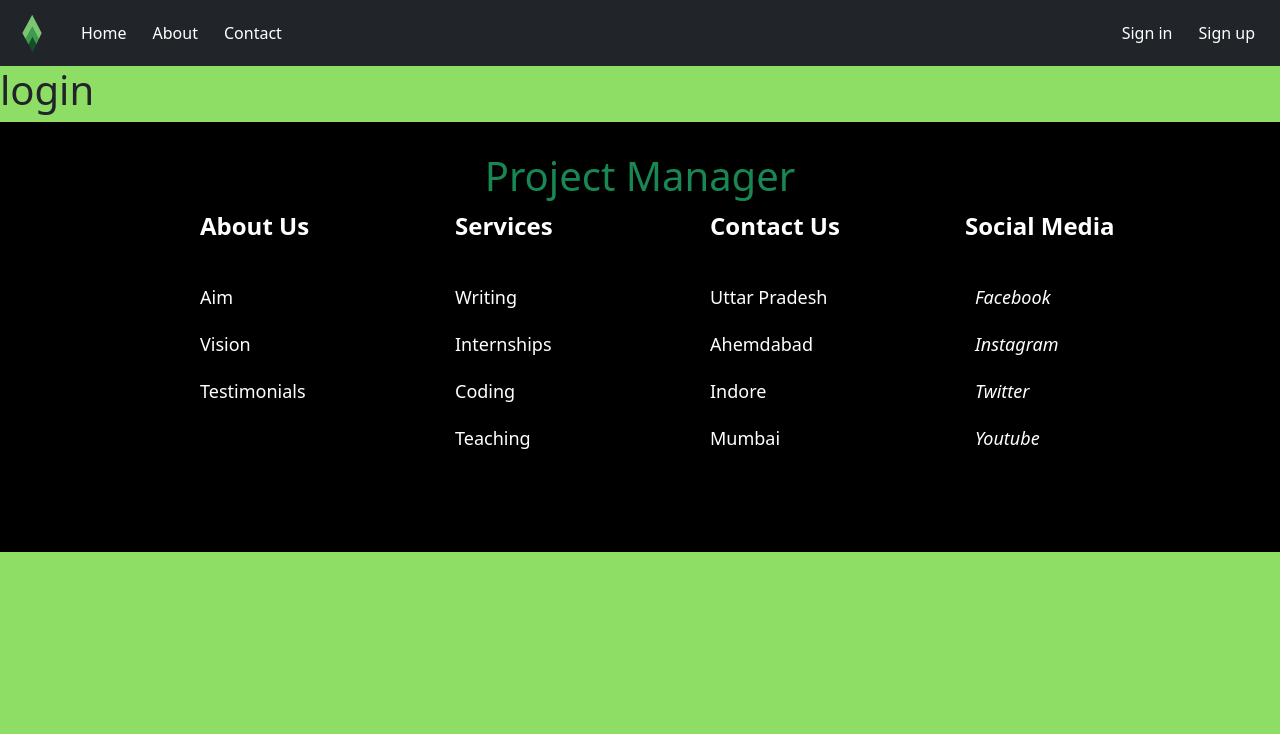
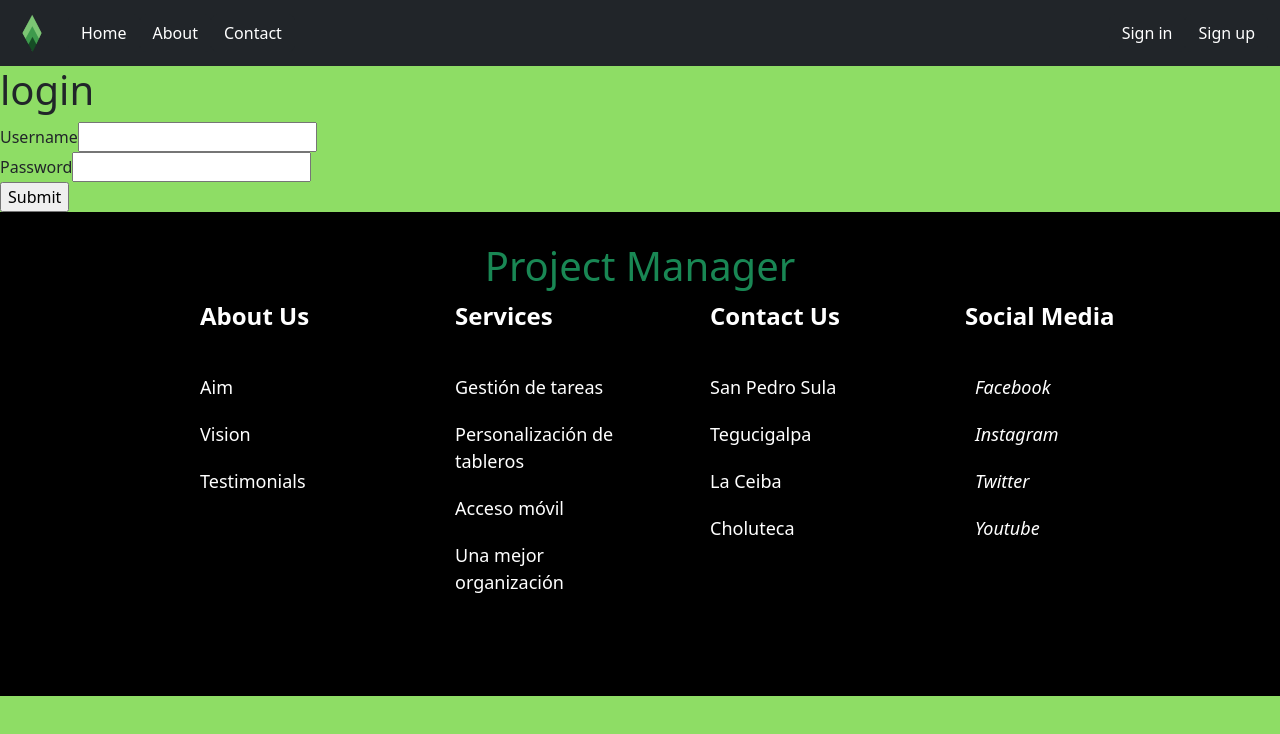
Before and after one commit to JorgeML01/project-manager, a React (Create React App) app in the folder project-manager-app/: page /login in a window 1280 px wide. Shown: the top 734 px of the page. Built offline with nearby package versions, Linux system fonts and the light colour scheme.

Commit message:
first login update

```diff
--- a/project-manager-app/src/App.js
+++ b/project-manager-app/src/App.js
@@ -4,6 +4,7 @@ import NavigationBar from "./pages/NavigationBar/NavigationBar";
 import Footer from "./pages/Footer/Footer";
 import Slider from "./components/Slider";
 import MainPageImages from "./components/MainPageImages/MainPageImages";
+import LoginForm from "./pages/Login/Login";
 
 const Home = () => {
   return (
@@ -14,9 +15,6 @@ const Home = () => {
     </>
   );
 };
-
-//! Ésto se pondría nada más si estuviéramos haciendo el Home en un archivo aparte.
-//export default Home;
 
 const About = () => {
   return (
@@ -38,6 +36,7 @@ const Login = () => {
   return (
     <>
       <h1>login</h1>
+      <LoginForm />
     </>
   );
 };
--- a/project-manager-app/src/pages/Footer/Footer.jsx
+++ b/project-manager-app/src/pages/Footer/Footer.jsx
@@ -24,17 +24,17 @@ const Footer = () => {
           </Column>
           <Column>
             <Heading>Services</Heading>
-            <FooterLink href="#">Writing</FooterLink>
-            <FooterLink href="#">Internships</FooterLink>
-            <FooterLink href="#">Coding</FooterLink>
-            <FooterLink href="#">Teaching</FooterLink>
+            <FooterLink href="#">Gestión de tareas</FooterLink>
+            <FooterLink href="#">Personalización de tableros</FooterLink>
+            <FooterLink href="#">Acceso móvil</FooterLink>
+            <FooterLink href="#">Una mejor organización</FooterLink>
           </Column>
           <Column>
             <Heading>Contact Us</Heading>
-            <FooterLink href="#">Uttar Pradesh</FooterLink>
-            <FooterLink href="#">Ahemdabad</FooterLink>
-            <FooterLink href="#">Indore</FooterLink>
-            <FooterLink href="#">Mumbai</FooterLink>
+            <FooterLink href="#">San Pedro Sula</FooterLink>
+            <FooterLink href="#">Tegucigalpa</FooterLink>
+            <FooterLink href="#">La Ceiba</FooterLink>
+            <FooterLink href="#">Choluteca</FooterLink>
           </Column>
           <Column>
             <Heading>Social Media</Heading>
--- /dev/null
+++ b/project-manager-app/src/pages/Login/Login.jsx
@@ -0,0 +1,25 @@
+function LoginForm() {
+  return (
+    <>
+      <div className="form">
+        <form>
+          <div className="input-container">
+            <label>Username </label>
+            <input type="text" name="uname" required />
+            {/* {renderErrorMessage("uname")} */}
+          </div>
+          <div className="input-container">
+            <label>Password </label>
+            <input type="password" name="pass" required />
+            {/* {renderErrorMessage("pass")} */}
+          </div>
+          <div className="button-container">
+            <input type="submit" />
+          </div>
+        </form>
+      </div>
+    </>
+  );
+}
+
+export default LoginForm;
--- a/project-manager-app/src/pages/NavigationBar/NavigationBar.jsx
+++ b/project-manager-app/src/pages/NavigationBar/NavigationBar.jsx
@@ -1,6 +1,5 @@
 import Button from "react-bootstrap/Button";
 import Container from "react-bootstrap/Container";
-import Form from "react-bootstrap/Form";
 import Nav from "react-bootstrap/Nav";
 import Navbar from "react-bootstrap/Navbar";
 import "../../App.css";
```
